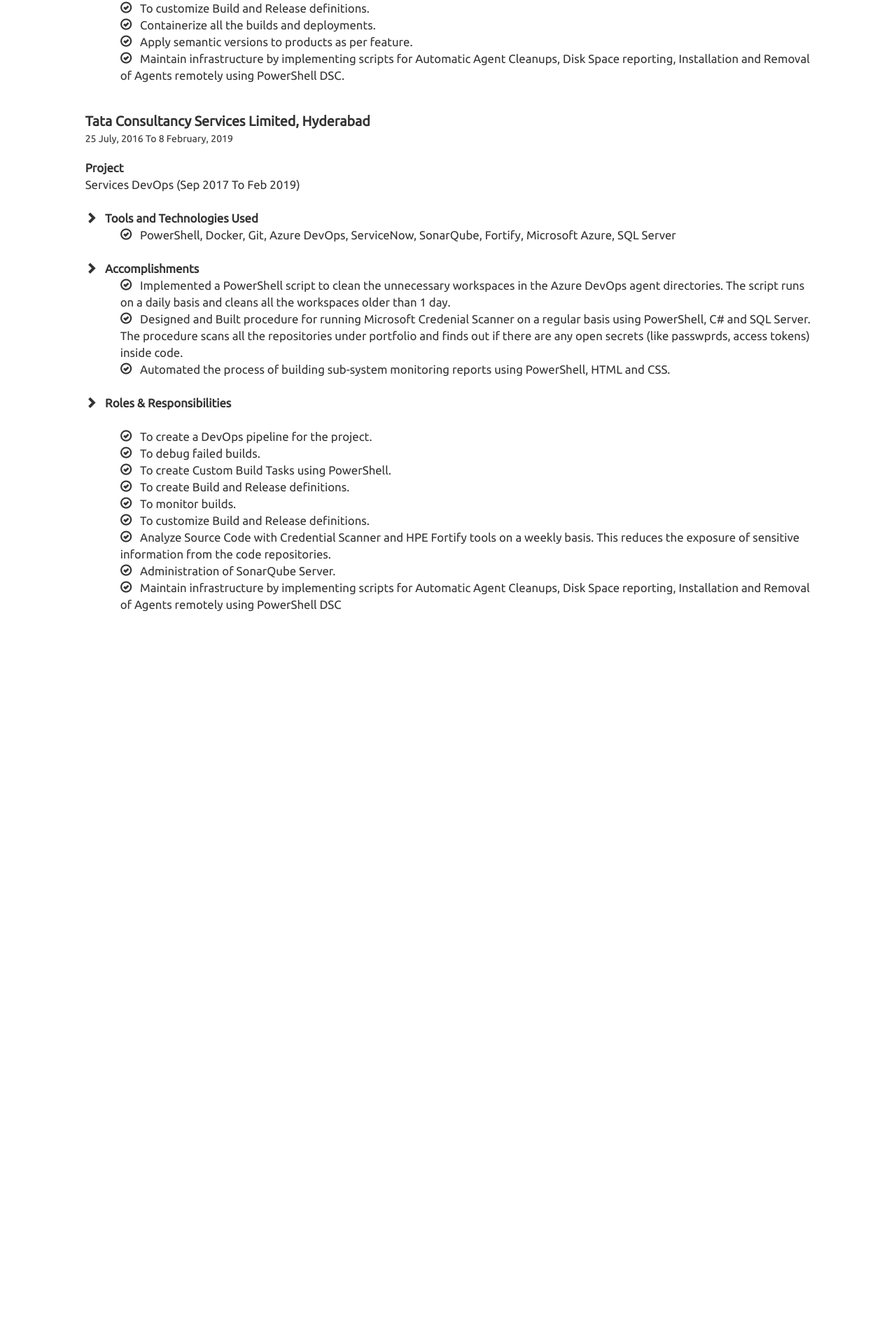
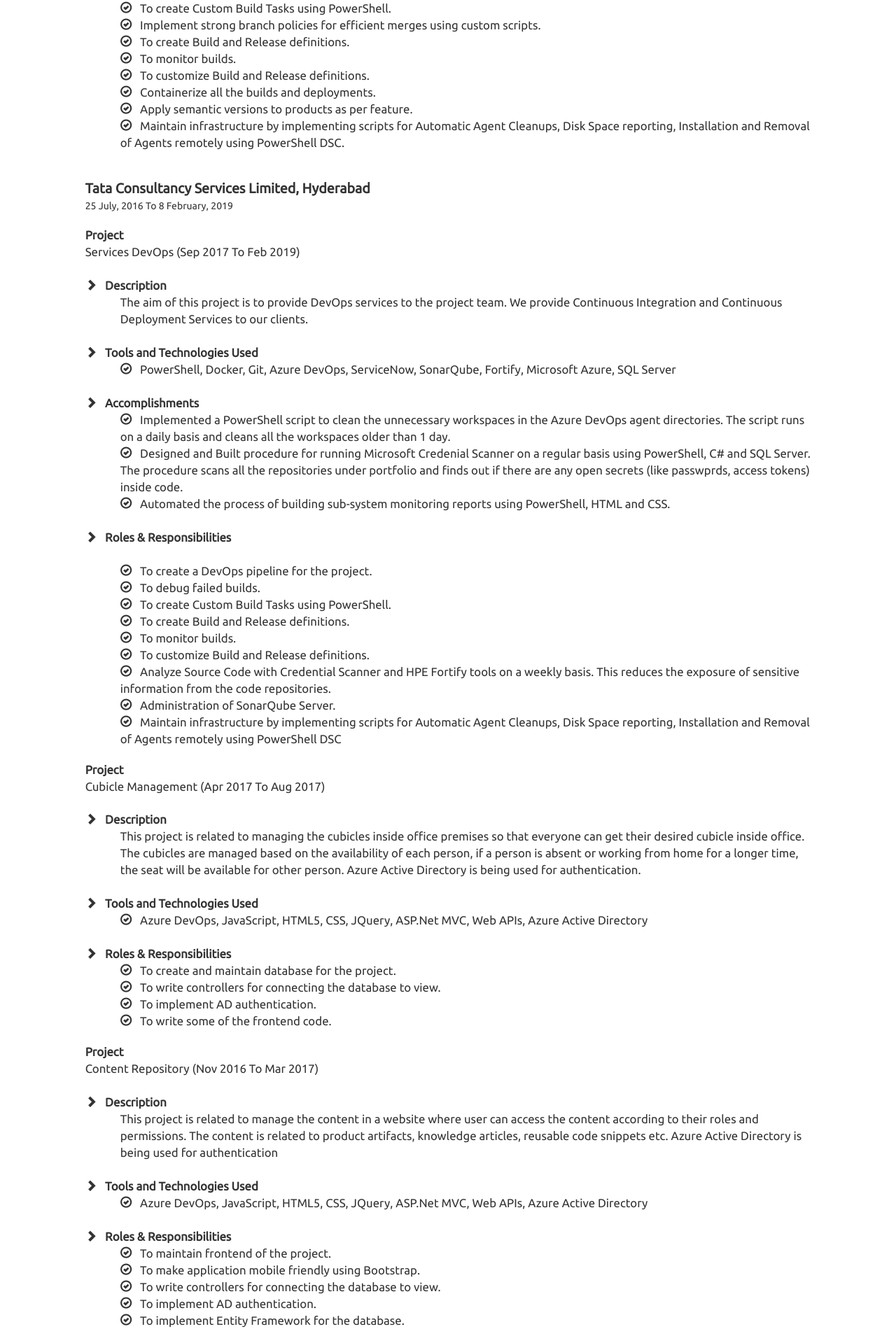
Before and after one commit to shubhamgoel4aug/shubham-goel, an Angular app: page /experience in a window 1280 px wide. Shown: the part 877-2796 px from the top of the page at 70% size. Before the commit the page ends 1773 px from the top, so only its background shows below. Built offline with nearby package versions, Linux system fonts and the light colour scheme.

Commit message:
Updated site title, added tcs experience

```diff
--- a/src/app/app-main/app-main-experience/app-main-experience.component.html
+++ b/src/app/app-main/app-main-experience/app-main-experience.component.html
@@ -27,6 +27,11 @@
             <div class="col-md-12 app-main-experience-menu-company-details">
                 <b>Project</b><br> Solvas Products (Feb 2019 To Present)
                 <br><br>
+                <span class="glyphicon glyphicon-chevron-right"></span> &nbsp; <b>Description</b>
+                <div class="app-main-experience-menu-company-details-explanation">
+                    The aim of this project is to implement DevOps methodology using Azure DevOps across all of Deloitte Solvas products. We create builds and release pipelines from a basic build definition to production deployment.
+                </div>
+                <br>
                 <span class="glyphicon glyphicon-chevron-right"></span> &nbsp; <b>Tools and Technologies Used</b>
                 <div class="app-main-experience-menu-company-details-explanation">
                     <span class="glyphicon glyphicon-ok-circle"></span> &nbsp; PowerShell, Docker, Git, Azure DevOps, Microsoft Azure, SQL Server
@@ -77,6 +82,11 @@
             <div class="col-md-12 app-main-experience-menu-company-details">
                 <b>Project</b><br> Services DevOps (Sep 2017 To Feb 2019)
                 <br><br>
+                <span class="glyphicon glyphicon-chevron-right"></span> &nbsp; <b>Description</b>
+                <div class="app-main-experience-menu-company-details-explanation">
+                    The aim of this project is to provide DevOps services to the project team. We provide Continuous Integration and Continuous Deployment Services to our clients.
+                </div>
+                <br>
                 <span class="glyphicon glyphicon-chevron-right"></span> &nbsp; <b>Tools and Technologies Used</b>
                 <div class="app-main-experience-menu-company-details-explanation">
                     <span class="glyphicon glyphicon-ok-circle"></span> &nbsp; PowerShell, Docker, Git, Azure DevOps, ServiceNow, SonarQube, Fortify, Microsoft Azure, SQL Server
@@ -95,18 +105,74 @@
                 <br>
                 <span class="glyphicon glyphicon-chevron-right"></span> &nbsp; <b>Roles & Responsibilities</b>
                 <div class="app-main-experience-menu-company-details-explanation"><br>
-                    <span class="glyphicon glyphicon-ok-circle"></span> &nbsp; To create a DevOps pipeline for the project.<br>
+                    <span class="glyphicon glyphicon-ok-circle"></span> &nbsp; To create a DevOps pipeline for the project.
+                    <br>
                     <span class="glyphicon glyphicon-ok-circle"></span> &nbsp; To debug failed builds.<br>
-                    <span class="glyphicon glyphicon-ok-circle"></span> &nbsp; To create Custom Build Tasks using PowerShell.<br>
-                    <span class="glyphicon glyphicon-ok-circle"></span> &nbsp; To create Build and Release definitions.<br>
+                    <span class="glyphicon glyphicon-ok-circle"></span> &nbsp; To create Custom Build Tasks using PowerShell.
+                    <br>
+                    <span class="glyphicon glyphicon-ok-circle"></span> &nbsp; To create Build and Release definitions.
+                    <br>
                     <span class="glyphicon glyphicon-ok-circle"></span> &nbsp; To monitor builds.<br>
-                    <span class="glyphicon glyphicon-ok-circle"></span> &nbsp; To customize Build and Release definitions.<br>
+                    <span class="glyphicon glyphicon-ok-circle"></span> &nbsp; To customize Build and Release definitions.
+                    <br>
                     <span class="glyphicon glyphicon-ok-circle"></span> &nbsp; Analyze Source Code with Credential Scanner and HPE Fortify tools on a weekly basis. This reduces the exposure of sensitive information from the code repositories.<br>
                     <span class="glyphicon glyphicon-ok-circle"></span> &nbsp; Administration of SonarQube Server.<br>
                     <span class="glyphicon glyphicon-ok-circle"></span> &nbsp; Maintain infrastructure by implementing scripts for Automatic Agent Cleanups, Disk Space reporting, Installation and Removal of Agents remotely using PowerShell DSC
                 </div>
             </div>
         </div>
+        <br>
+        <div class="row">
+            <div class="col-md-12 app-main-experience-menu-company-details">
+                <b>Project</b><br> Cubicle Management (Apr 2017 To Aug 2017)
+                <br><br>
+                <span class="glyphicon glyphicon-chevron-right"></span> &nbsp; <b>Description</b>
+                <div class="app-main-experience-menu-company-details-explanation">
+                    This project is related to managing the cubicles inside office premises so that everyone can get their desired cubicle inside office. The cubicles are managed based on the availability of each person, if a person is absent or working from home for a longer
+                    time, the seat will be available for other person. Azure Active Directory is being used for authentication.
+                </div>
+                <br>
+                <span class="glyphicon glyphicon-chevron-right"></span> &nbsp; <b>Tools and Technologies Used</b>
+                <div class="app-main-experience-menu-company-details-explanation">
+                    <span class="glyphicon glyphicon-ok-circle"></span> &nbsp; Azure DevOps, JavaScript, HTML5, CSS, JQuery, ASP.Net MVC, Web APIs, Azure Active Directory
+                </div>
+                <br>
+                <span class="glyphicon glyphicon-chevron-right"></span> &nbsp; <b>Roles & Responsibilities</b>
+                <div class="app-main-experience-menu-company-details-explanation">
+                    <span class="glyphicon glyphicon-ok-circle"></span> &nbsp; To create and maintain database for the project.
+                    <br>
+                    <span class="glyphicon glyphicon-ok-circle"></span> &nbsp; To write controllers for connecting the database to view.<br>
+                    <span class="glyphicon glyphicon-ok-circle"></span> &nbsp; To implement AD authentication.<br>
+                    <span class="glyphicon glyphicon-ok-circle"></span> &nbsp; To write some of the frontend code.
+                </div>
+            </div>
+        </div>
+        <br>
+        <div class="row">
+            <div class="col-md-12 app-main-experience-menu-company-details">
+                <b>Project</b><br> Content Repository (Nov 2016 To Mar 2017)
+                <br><br>
+                <span class="glyphicon glyphicon-chevron-right"></span> &nbsp; <b>Description</b>
+                <div class="app-main-experience-menu-company-details-explanation">
+                    This project is related to manage the content in a website where user can access the content according to their roles and permissions. The content is related to product artifacts, knowledge articles, reusable code snippets etc. Azure Active Directory
+                    is being used for authentication
+                </div>
+                <br>
+                <span class="glyphicon glyphicon-chevron-right"></span> &nbsp; <b>Tools and Technologies Used</b>
+                <div class="app-main-experience-menu-company-details-explanation">
+                    <span class="glyphicon glyphicon-ok-circle"></span> &nbsp; Azure DevOps, JavaScript, HTML5, CSS, JQuery, ASP.Net MVC, Web APIs, Azure Active Directory
+                </div>
+                <br>
+                <span class="glyphicon glyphicon-chevron-right"></span> &nbsp; <b>Roles & Responsibilities</b>
+                <div class="app-main-experience-menu-company-details-explanation">
+                    <span class="glyphicon glyphicon-ok-circle"></span> &nbsp; To maintain frontend of the project.<br>
+                    <span class="glyphicon glyphicon-ok-circle"></span> &nbsp; To make application mobile friendly using Bootstrap.<br>
+                    <span class="glyphicon glyphicon-ok-circle"></span> &nbsp; To write controllers for connecting the database to view.<br>
+                    <span class="glyphicon glyphicon-ok-circle"></span> &nbsp; To implement AD authentication.<br>
+                    <span class="glyphicon glyphicon-ok-circle"></span> &nbsp; To implement Entity Framework for the database.
+                </div>
+            </div>
+        </div>
     </div>
 </div>
 <br>
--- a/src/index.html
+++ b/src/index.html
@@ -3,27 +3,23 @@
 
 <head>
     <meta charset="utf-8">
-  <title>WebResume</title>
+    <title>Shubham Goel (DevOps Engineer)</title>
     <base href="/">
     <meta name="viewport" content="width=device-width, initial-scale=1">
     <link rel="icon" type="image/x-icon" href="favicon.ico">
 
     <!-- jQuery CDN -->
-  <script src="https://code.jquery.com/jquery-3.4.1.min.js"
-    integrity="sha256-CSXorXvZcTkaix6Yvo6HppcZGetbYMGWSFlBw8HfCJo=" crossorigin="anonymous"></script>
+    <script src="https://code.jquery.com/jquery-3.4.1.min.js" integrity="sha256-CSXorXvZcTkaix6Yvo6HppcZGetbYMGWSFlBw8HfCJo=" crossorigin="anonymous"></script>
 
     <!-- Bootstrap -->
-  <link rel="stylesheet" href="https://maxcdn.bootstrapcdn.com/bootstrap/3.3.7/css/bootstrap.min.css"
-    integrity="sha384-BVYiiSIFeK1dGmJRAkycuHAHRg32OmUcww7on3RYdg4Va+PmSTsz/K68vbdEjh4u" crossorigin="anonymous">
-  <script src="https://maxcdn.bootstrapcdn.com/bootstrap/3.3.7/js/bootstrap.min.js"
-    integrity="sha384-Tc5IQib027qvyjSMfHjOMaLkfuWVxZxUPnCJA7l2mCWNIpG9mGCD8wGNIcPD7Txa"
-    crossorigin="anonymous"></script>
+    <link rel="stylesheet" href="https://maxcdn.bootstrapcdn.com/bootstrap/3.3.7/css/bootstrap.min.css" integrity="sha384-BVYiiSIFeK1dGmJRAkycuHAHRg32OmUcww7on3RYdg4Va+PmSTsz/K68vbdEjh4u" crossorigin="anonymous">
+    <script src="https://maxcdn.bootstrapcdn.com/bootstrap/3.3.7/js/bootstrap.min.js" integrity="sha384-Tc5IQib027qvyjSMfHjOMaLkfuWVxZxUPnCJA7l2mCWNIpG9mGCD8wGNIcPD7Txa" crossorigin="anonymous"></script>
 
     <!-- Fonts -->
     <link href="https://fonts.googleapis.com/css?family=Ubuntu&display=swap" rel="stylesheet">
 
     <style>
-    body{
+        body {
             font-family: 'Ubuntu', sans-serif;
         }
     </style>
```
Lines whose indentation alone changed are shown as unchanged.
